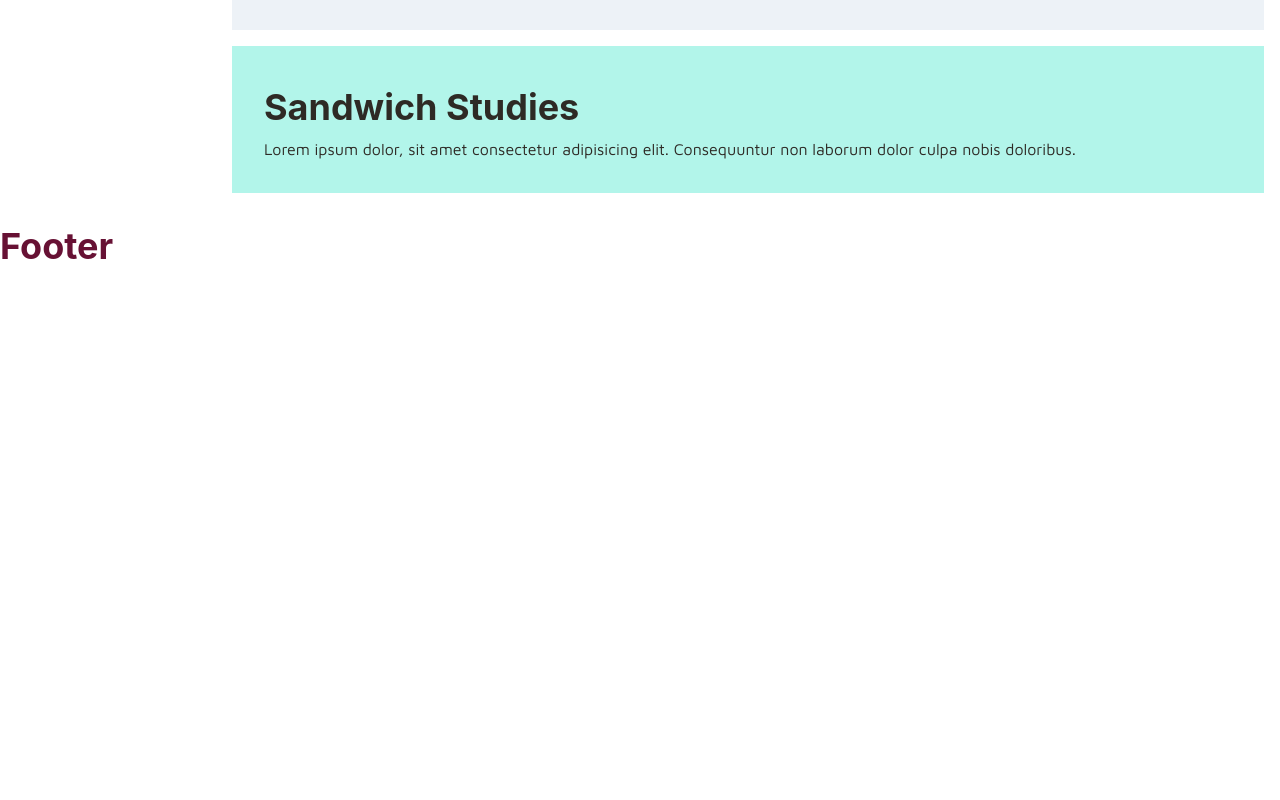
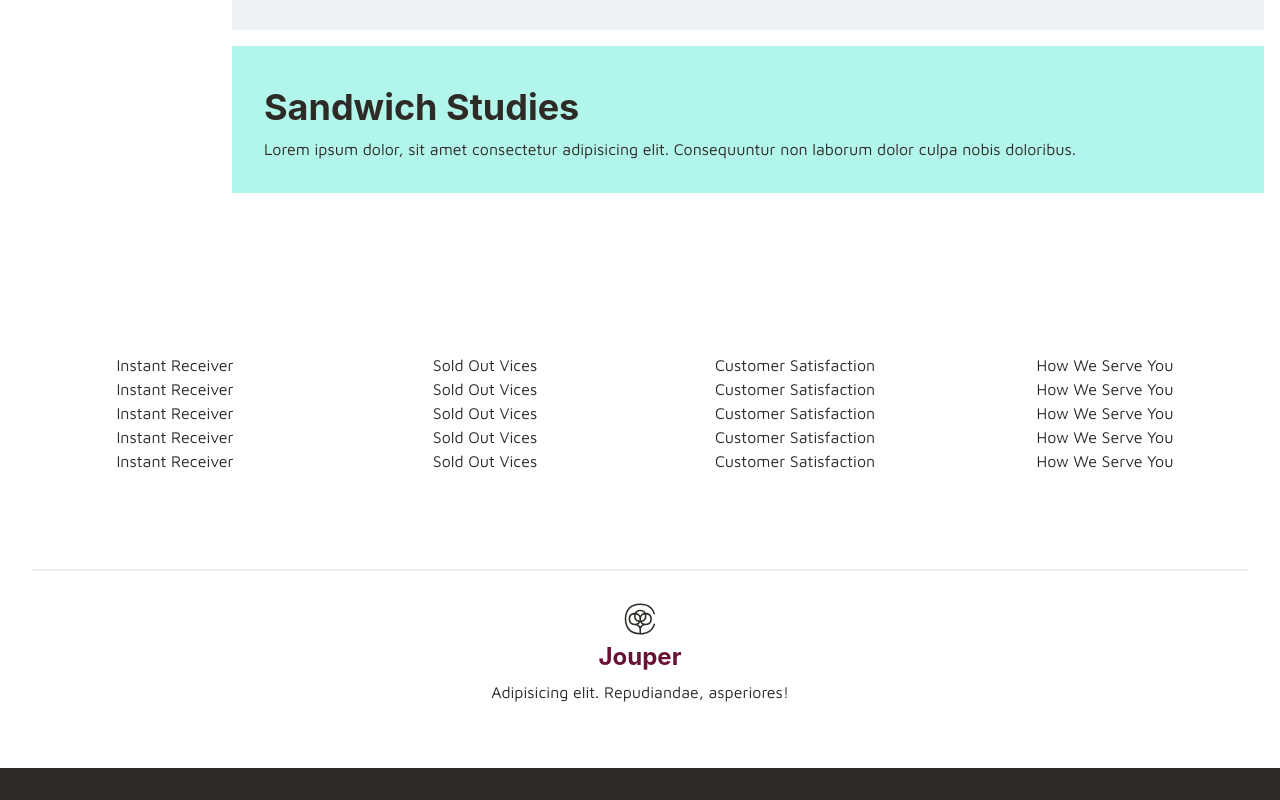
Before and after one commit to Henry-Egboh/jouper, a React (Vite) app: page / in a window 1280 px wide. Shown: the part 2126-2926 px from the top of the page. Before the commit the page ends 2394 px from the top, so only its background shows below. Built offline with nearby package versions, Linux system fonts and the light colour scheme.

Commit message:
Added footer contents

```diff
--- a/src/components/otherComp/Footer.jsx
+++ b/src/components/otherComp/Footer.jsx
@@ -1,7 +1,102 @@
-import { Heading } from '@chakra-ui/react'
+import { Divider, Grid, List, ListItem, Link, GridItem, Heading, Text, Icon } from '@chakra-ui/react'
+import { Link as RouterLink } from 'react-router-dom';
+import { FaCottonBureau } from 'react-icons/fa';
 
 export default function Footer() {
   return (
-   <Heading>Footer</Heading>
+   <footer>
+    <Grid bg='#2e2a25' pb={8}>
+      <Grid bg='white'p={8}>
+      <Grid templateColumns='repeat(4, 1fr)' gap={6} justifyContent='center' justifyItems='center' py={24} >
+        <GridItem>
+        <List>
+          {/* 1st col */}
+          <ListItem>
+            <Link as={RouterLink} to='/'>Instant Receiver</Link>
+          </ListItem>
+          <ListItem>
+            <Link as={RouterLink} to='/'>Instant Receiver</Link>
+          </ListItem>
+          <ListItem>
+            <Link as={RouterLink} to='/'>Instant Receiver</Link>
+          </ListItem>
+          <ListItem>
+            <Link as={RouterLink} to='/'>Instant Receiver</Link>
+          </ListItem>
+          <ListItem>
+            <Link as={RouterLink} to='/'>Instant Receiver</Link>
+          </ListItem>
+        </List>
+        </GridItem>
+        {/* 2nd col */}
+        <GridItem>
+        <List>
+          <ListItem>
+            <Link as={RouterLink} to='/'>Sold Out Vices</Link>
+          </ListItem>
+          <ListItem>
+            <Link as={RouterLink} to='/'>Sold Out Vices</Link>
+          </ListItem>
+          <ListItem>
+            <Link as={RouterLink} to='/'>Sold Out Vices</Link>
+          </ListItem>
+          <ListItem>
+            <Link as={RouterLink} to='/'>Sold Out Vices</Link>
+          </ListItem>
+          <ListItem>
+            <Link as={RouterLink} to='/'>Sold Out Vices</Link>
+          </ListItem>
+        </List>
+        </GridItem>
+        {/* 3rd col */}
+        <GridItem>
+        <List>
+          <ListItem>
+            <Link as={RouterLink} to='/'>Customer Satisfaction</Link>
+          </ListItem>
+          <ListItem>
+            <Link as={RouterLink} to='/'>Customer Satisfaction</Link>
+          </ListItem>
+          <ListItem>
+            <Link as={RouterLink} to='/'>Customer Satisfaction</Link>
+          </ListItem>
+          <ListItem>
+            <Link as={RouterLink} to='/'>Customer Satisfaction</Link>
+          </ListItem>
+          <ListItem>
+            <Link as={RouterLink} to='/'>Customer Satisfaction</Link>
+          </ListItem>
+        </List>
+        </GridItem>
+        {/* 4th col */}
+        <GridItem>
+        <List>
+          <ListItem>
+            <Link as={RouterLink} to='/'>How We Serve You</Link>
+          </ListItem>
+          <ListItem>
+            <Link as={RouterLink} to='/'>How We Serve You</Link>
+          </ListItem>
+          <ListItem>
+            <Link as={RouterLink} to='/'>How We Serve You</Link>
+          </ListItem>
+          <ListItem>
+            <Link as={RouterLink} to='/'>How We Serve You</Link>
+          </ListItem>
+          <ListItem>
+            <Link as={RouterLink} to='/'>How We Serve You</Link>
+          </ListItem>
+        </List>
+        </GridItem>
+      </Grid>
+      <Divider border='1px groove gray.100' />
+      <Grid py={8} justifyItems='center' rowGap={2}>
+        <Icon as={FaCottonBureau} boxSize='2rem' />
+        <Heading fontSize='1.5rem'>Jouper</Heading>
+        <Text>Adipisicing elit. Repudiandae, asperiores!</Text>
+      </Grid>
+      </Grid>
+      </Grid>
+   </footer>
   )
 }
--- a/src/index.css
+++ b/src/index.css
@@ -1,4 +1,10 @@
 @import url('https://fonts.googleapis.com/css2?family=Maven+Pro:wght@400;500;600;700&display=swap');
+
+:root {
+  --bg-color: #232323;
+  --white: #fcfcfc;
+  --text-color: #2e2a25;
+}
 
 * {
   font-family: 'Maven Pro', sans-serif;
@@ -23,11 +29,6 @@ Link:hover {
   border-bottom: 0px none;
 }
 
-:root {
-  --bg-color: #232323;
-  --white: #fcfcfc;
-  --text-color: #2e2a25;
-}
 h2 {
   color: #671134;
 }
```
